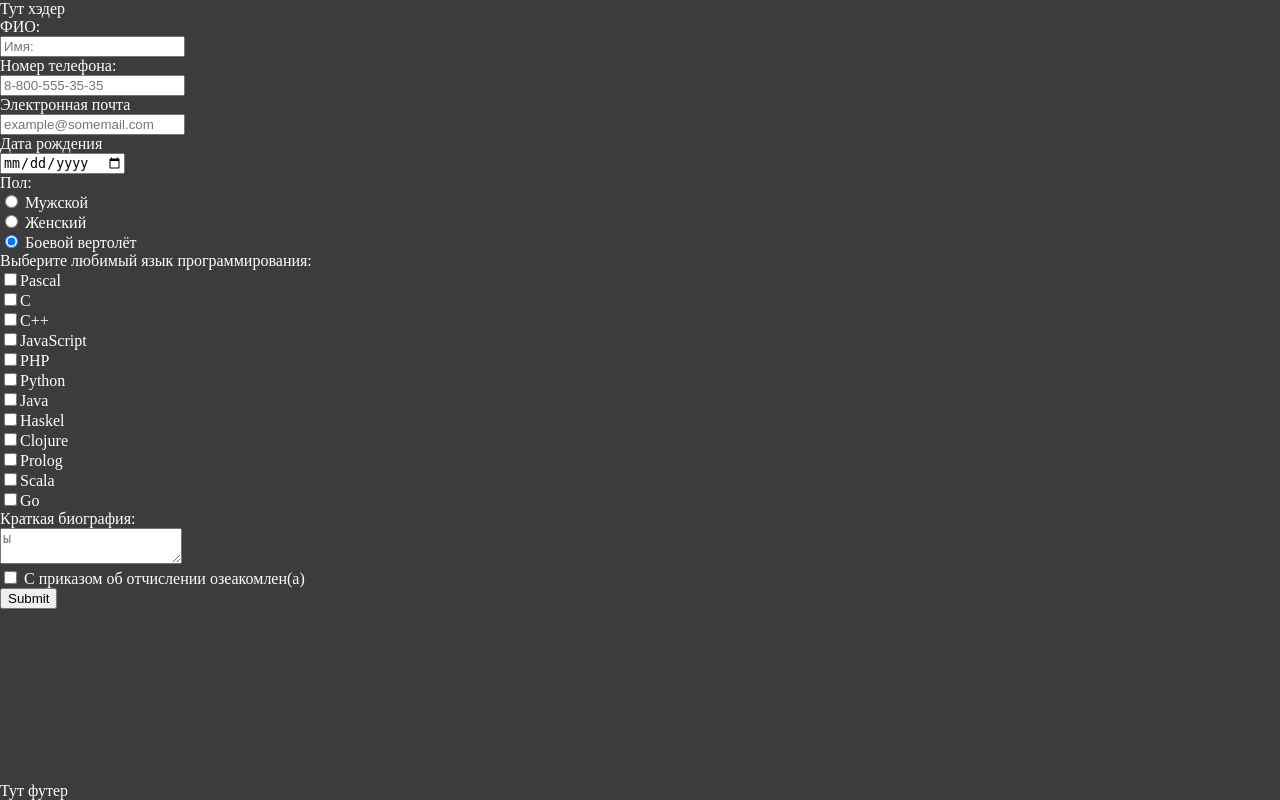
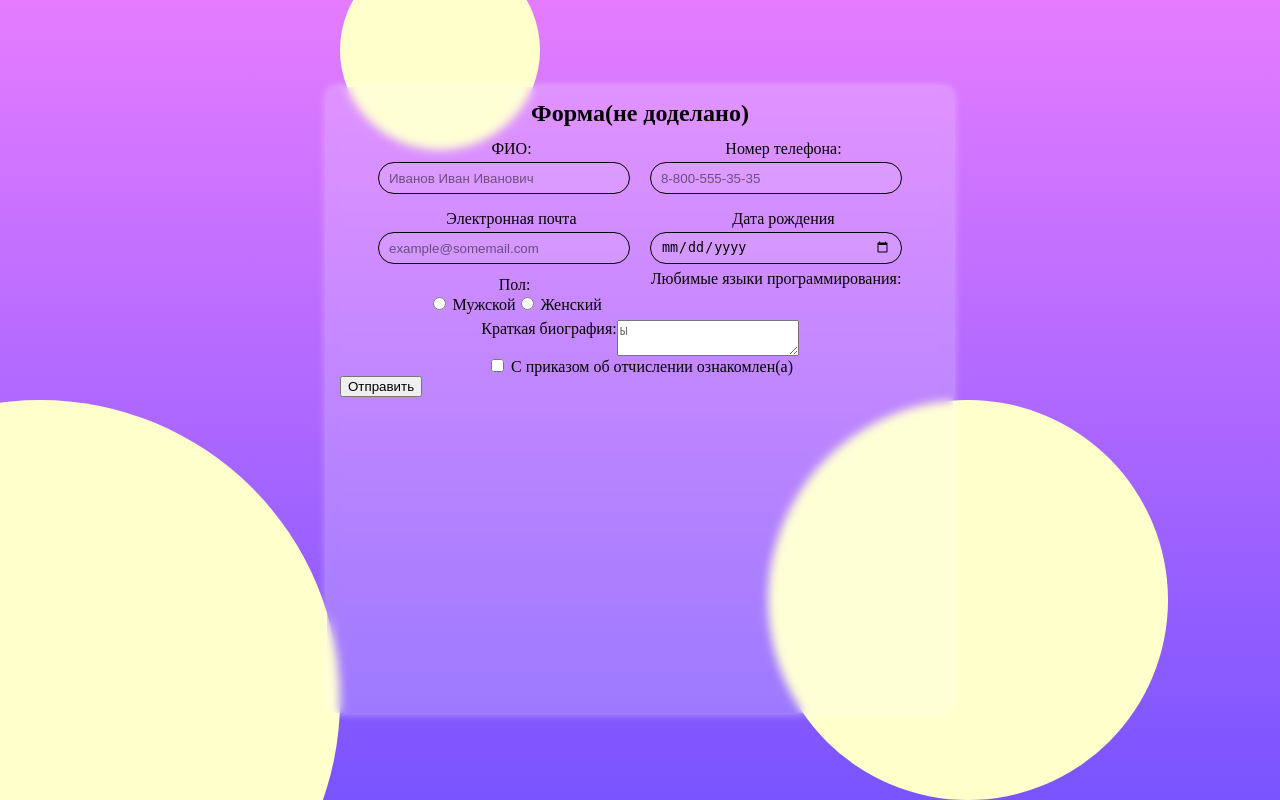
Before and after one commit to Offly123/web-backend, a PHP site: page / in a window 1280 px wide. Run offline with PHP 8.4, Linux system fonts and the light colour scheme.

Commit message:
Начал стили

```diff
--- a/3/index.html
+++ b/3/index.html
@@ -11,28 +11,70 @@
     <title>Document</title>
 </head>
 <body>
-    <header>
-        Тут хэдер
-    </header>
+    <div class="svg-wrapper">
+        <svg class="svg" id="svg1" width="400" height="400">
+            <circle cx="200" cy="200" r="200" fill="#ffffcc" />
+        </svg>
+        <svg class="svg" id="svg2" width="200" height="200">
+            <circle cx="100" cy="100" r="100" fill="#ffffcc" />
+        </svg>
+        <svg class="svg" id="svg3" width="600" height="600">
+            <circle cx="300" cy="300" r="300" fill="#ffffcc" />
+        </svg>
+    </div >
     <form id="form">
-        <label>ФИО:</label><br>
-        <input type="text" name="fullName" placeholder="Имя:"><br>
-        <label>Номер телефона:</label><br>
-        <input type="phone" name="phone" placeholder="8-800-555-35-35"><br>
-        <label>Электронная почта</label><br>
-        <input type="email" name="email" placeholder="example@somemail.com"><br>
-        <label>Дата рождения</label><br>
-        <input type="date" name="birthDate"><br>
-        <label>Пол:</label><br>
-        <input name="sex" type="radio" id="radio1" value="male">
-        <label for="radio1">Мужской</label><br>
-        <input name="sex" type="radio" id="radio2" value="female">
-        <label for="radio2">Женский</label><br>
-        <input name="sex" type="radio" id="radio3" value="other" checked="checked">
-        <label for="radio3">Боевой вертолёт</label><br>
-        <label>Выберите любимый язык программирования: </label><br>
+        <div class="head">
+            Форма(не доделано)
+        </div>
+        <div class="main">
 
-        <input name="language" type="checkbox" value="1">Pascal</input><br>
+            <div class="element">
+                <label>ФИО:</label>
+                <input type="text" name="fullName" placeholder="Иванов Иван Иванович">
+            </div>
+
+            <div class="element">
+                <label>Номер телефона:</label>
+                <input type="phone" name="phone" placeholder="8-800-555-35-35">
+            </div>
+
+            <div class="element">
+                <label>Электронная почта</label>
+                <input type="email" name="email" placeholder="example@somemail.com">
+            </div>
+
+            <div class="element">
+                <label>Дата рождения</label>
+                <input type="date" name="birthDate">
+            </div>
+
+            <div class="element radio">
+
+                <div class="pol">
+                    <label>Пол:</label>
+                </div>
+
+                <div class="radio-buttons-wrapper">
+
+                    <div class="btn-wrapper">
+                        <input name="sex" type="radio" class="radio-btn" id="radio1" value="male">
+                        <label for="radio1">Мужской</label>
+                    </div>
+
+                    <div class="btn-wrapper">
+                        <input name="sex" type="radio" class="radio-btn" id="radio2" value="female">
+                        <label for="radio2">Женский</label>
+                    </div>
+
+                </div>
+
+            </div>
+
+            <div>
+                <label>Любимые языки программирования: </label>
+            </div>
+
+            <!-- <input name="language" type="checkbox" value="1">Pascal</input><br>
             <input name="language" type="checkbox" value="2">C</input><br>
             <input name="language" type="checkbox" value="3">C++</input><br>
             <input name="language" type="checkbox" value="4">JavaScript</input><br>
@@ -43,16 +85,15 @@
             <input name="language" type="checkbox" value="9">Clojure</input><br>
             <input name="language" type="checkbox" value="10">Prolog</input><br>
             <input name="language" type="checkbox" value="11">Scala</input><br>
-        <input name="language" type="checkbox" value="12">Go</input><br>
+            <input name="language" type="checkbox" value="12">Go</input><br> -->
             <label>Краткая биография:</label><br>
-        <textarea name="biography" placeholder="ы"></textarea><br>
-        <input type="checkbox"> <label>С приказом об отчислении озеакомлен(а)</label><br>
-        <button id="consent" type="submit">Submit</button>
+            <textarea name="biography" placeholder="ы"></textarea>
+            <div>
+                <input type="checkbox">
+                <label>С приказом об отчислении ознакомлен(а)</label><br>
+            </div>
+        </div>
+        <button id="button" type="submit">Отправить</button>
     </form>
-
-    <vilikiyKostil style="flex: 1"></vilikiyKostil>
-    <footer>
-        Тут футер
-    </footer>
 </body>
 </html>
--- a/3/style.css
+++ b/3/style.css
@@ -1,13 +1,129 @@
+body {
+  padding: 0;
+  overflow: hidden;
+}
+
+.svg-wrapper {
+  position: absolute;
+  overflow: hidden;
+  width: 100%;
+  height: 100%;
+}
+
+.svg {
+  position: absolute;
+  z-index: -1;
+  overflow: hidden;
+  display: inline-block;
+}
+
+#svg1 {
+  top: 400px;
+  right: calc(40vw - 400px);
+}
+
+#svg2 {
+  top: -50px;
+  left: calc(50vw - 300px);
+}
+
+#svg3 {
+  bottom: -200px;
+  right: calc(50vw + 300px);
+}
+
 body {
   min-height: 100vh;
   flex-direction: column;
+  align-items: center;
+  justify-content: center;
   display: flex;
   padding: 0;
   margin: 0;
   background-color: #3c3c3c;
-  color: white;
+  background-image: linear-gradient(#e57cff, #7954ff);
 }
 
-#radio1 {
-  background-color: #aaa;
+form {
+  box-shadow: 0px 0px 10px rgba(255,255,255, .5);
+  background-color: rgba(255,255,255, .2);
+  height: clamp(550px, 85vw, 600px);
+  width: clamp(250px, 85vw, 600px);
+  padding: max(5px, 1vw);
+  border-radius: 10px;
+  outline: #5100ff 10px;
+  color: black;
+  backdrop-filter: blur(5px);
 }
+
+form > .head {
+  font-weight: 600;
+  height: clamp(15px, 5%, 50px);
+  font-size: 1.5rem;
+  text-align: center;
+}
+
+form > .main {
+  display: flex;
+  flex-wrap: wrap;
+  justify-content: center;
+}
+
+form > .main > .element {
+  align-items: center;
+  margin: clamp(3px, 1%, 30px);
+  display: flex;
+  flex-direction: column;
+  height: clamp(60px, 7%, 70px);
+  width: clamp(250px, 40%, 500px);
+  /* background-color: rgba(79,54,255, 0.1); */
+  border-radius: 7px;
+  padding: 0px 5px;
+}
+
+.element > label {
+  color: black;
+  margin-left: 15px;
+  padding: clamp(2px, 1vw, 4px);
+}
+
+.element > input {
+  align-self: center;
+  width: 100%;
+  color:black;
+  height: clamp(20px, 15vw, 30px);
+  width: calc(100% - 20px);
+  padding: 0 10px;
+  background-color: rgba(255, 255, 255, 0.1);
+  border-radius: 100px;
+  border: 1px solid black;
+  box-shadow: 0px 0px 0px rgba(255,255,255,.5) inset;
+  transition: box-shadow 0.3s;
+}
+
+.element > input::placeholder {
+  color: rgba(0,0,0,0.5);
+}
+
+.element > input:focus {
+  outline: none;
+  box-shadow: 0px 0px 7px rgba(255,255,255, .5) inset;
+}
+
+.radio {
+  display: flex;
+  align-self: center;
+  justify-content: flex-end;
+  height: 75px;
+  width: clamp(0px, 80%, 300px);
+}
+
+.radio > .pol {
+  width: 20%;
+  text-align: center;
+}
+
+.radio > .radio-buttons-wrapper {
+  display: flex;
+  flex-direction: row;
+}
```
Also changed, not shown: 3/check.svg (added). Lines whose indentation alone changed are shown as unchanged.
